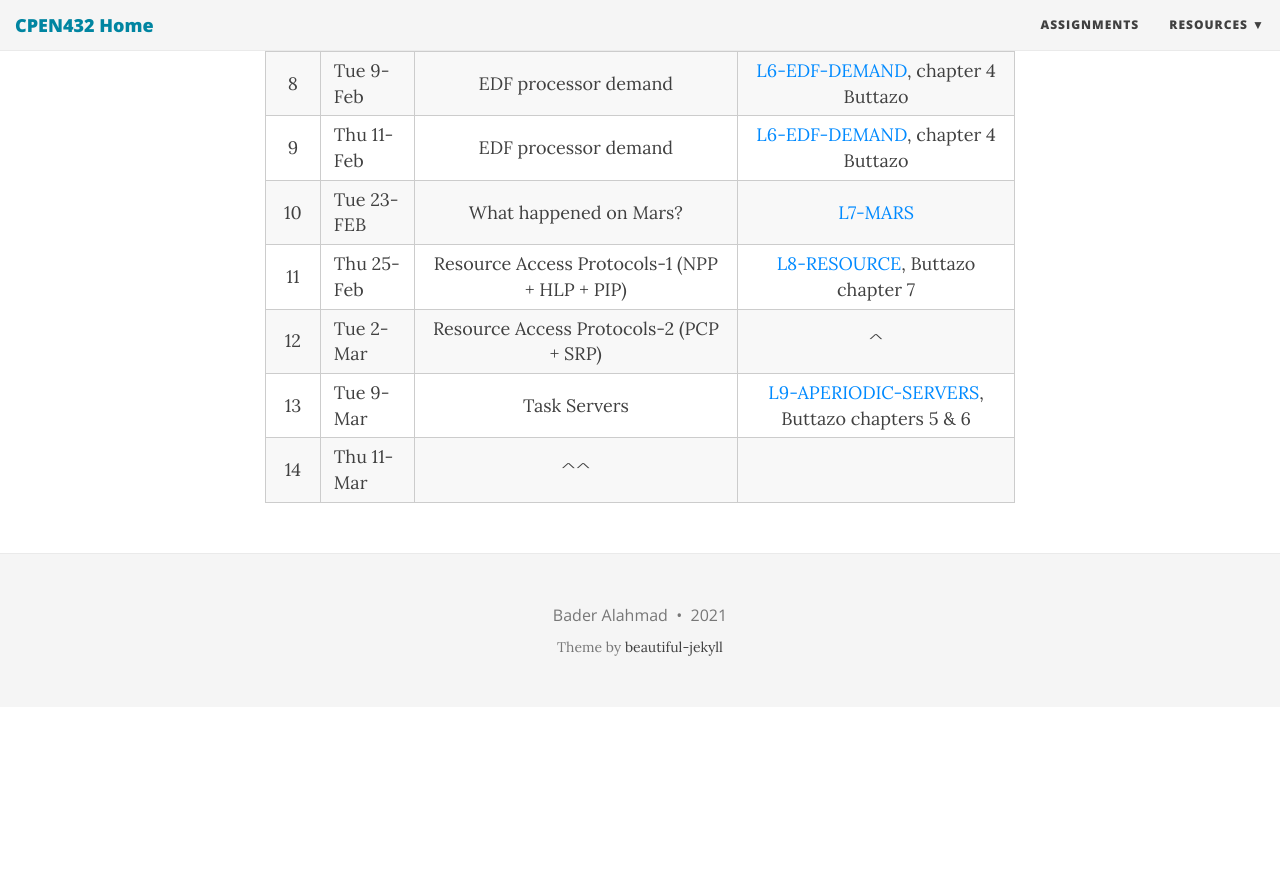
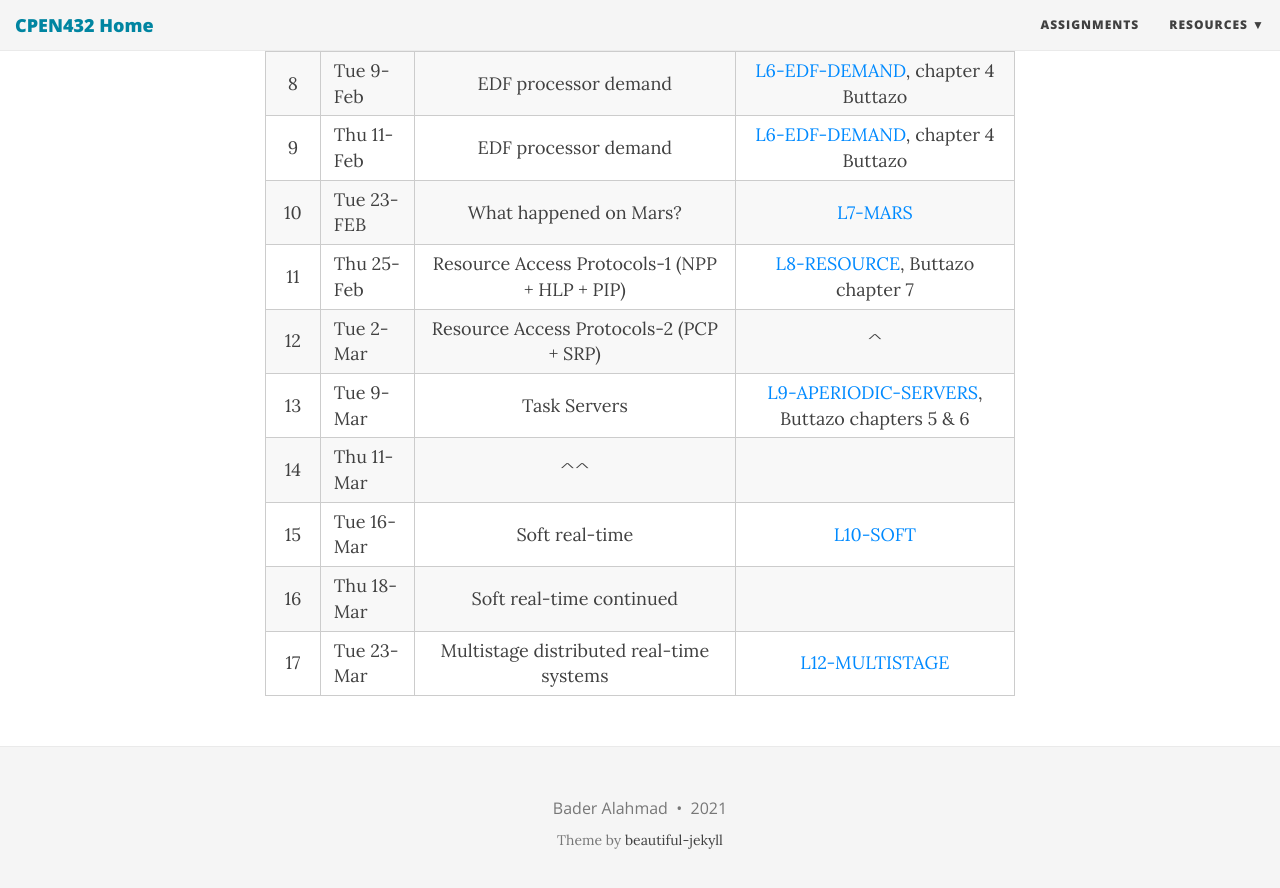
Before and after one commit to CPEN432/cpen432.github.io, a Jekyll site: the page built from lectures.md, in a window 1280 px wide and 900 px high, scrolled down 699 px. Shown: the top 888 px of the window. Built offline with Jekyll 4.4.1, drawn with Linux system fonts in a browser that asks for light colours; nearby versions of some CDN libraries; before the commit the page ends 1406 px from its top, so only the background shows below that.

Commit message:
ad elctures

```diff
--- a/lectures.md
+++ b/lectures.md
@@ -21,10 +21,10 @@ title: Lectures
 |  12 |  Tue 2-Mar |  Resource Access Protocols-2  (PCP + SRP)   |  ^  |
 |  13 |  Tue 9-Mar |  Task Servers    |  [L9-APERIODIC-SERVERS](http://cpen432.github.io/resources/bader-slides/9-TaskServers.pdf), Buttazo chapters 5 & 6   |
 |  14 |  Thu 11-Mar |  ^^   |      |
+|  15 |  Tue 16-Mar |  Soft real-time   |   [L10-SOFT](http://cpen432.github.io/resources/bader-slides/10-SoftRealTime.pdf)   |
+|  16 |  Thu 18-Mar  |  Soft real-time continued   |      |
+|  17 |  Tue 23-Mar | Multistage distributed real-time systems   |  [L12-MULTISTAGE](http://cpen432.github.io/resources/bader-slides/12-MultiStage.pdf)   |
 
-<!-- |  15 |  Tue 16-Mar |  Soft real-time   |   [L10-SOFT](http://cpen432.github.io/resources/bader-slides/10-SoftRealTime.pdf)   | -->
-<!-- |  16 |  Thu 18-Mar  |  Soft real-time continued   |      | -->
-<!-- |  16 |  Tue 23-Mar | Multistage distributed real-time systems   |  [L12-MULTISTAGE](http://cpen432.github.io/resources/bader-slides/12-MultiStage.pdf)   | -->
 <!-- |  17 |  Thu 25-Mar  |  Multiprocessor scheduling - 1    | [L11-MULTIPROCESSOR](http://cpen432.github.io/resources/bader-slides/11-Multiprocessors.pdf)   | -->
 <!-- |  18 |  Tue 30-Mar |  Multiprocessor scheduling - 2   |      | -->
 <!-- |  19 |  Thu 8-Apr  |  Reliability and fault tolerance - 1   |  [L13-RELIABILITY](http://cpen432.github.io/resources/bader-slides/13-Reliability.pdf)    |  -->
```
